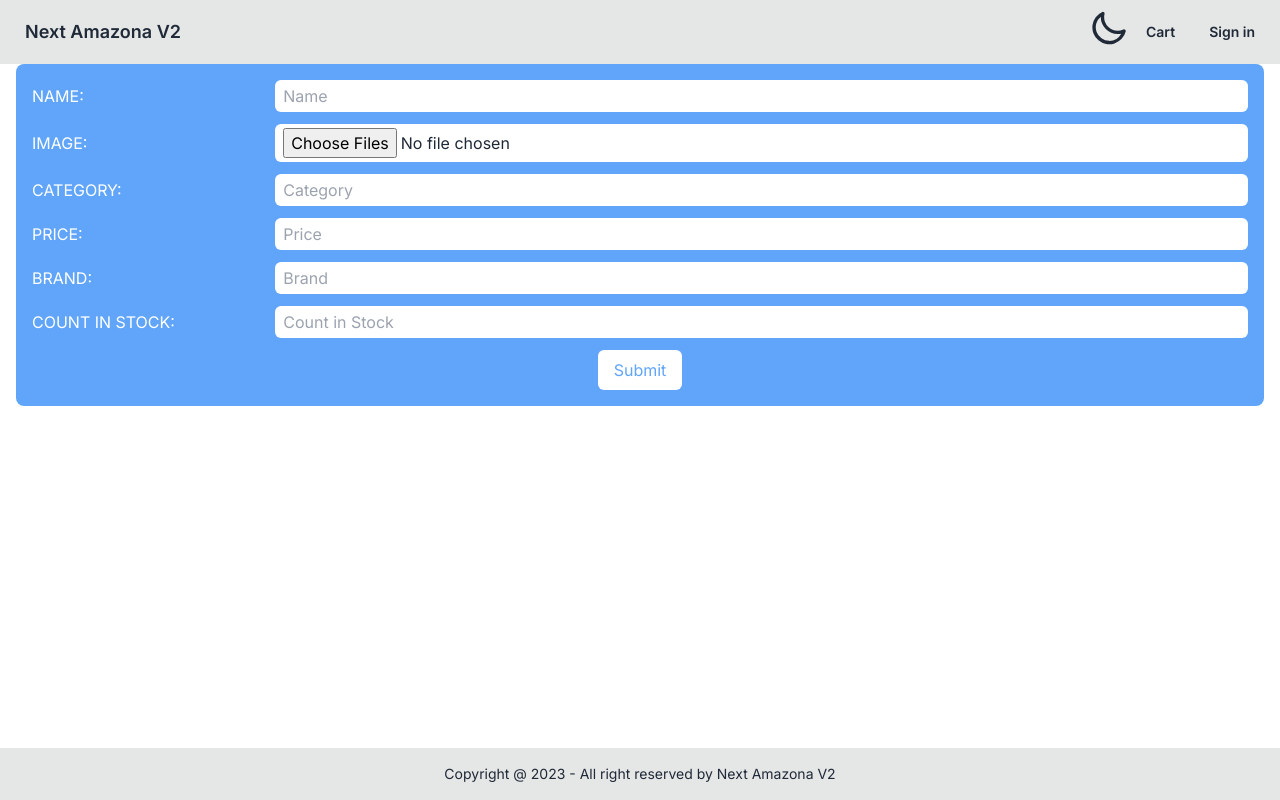
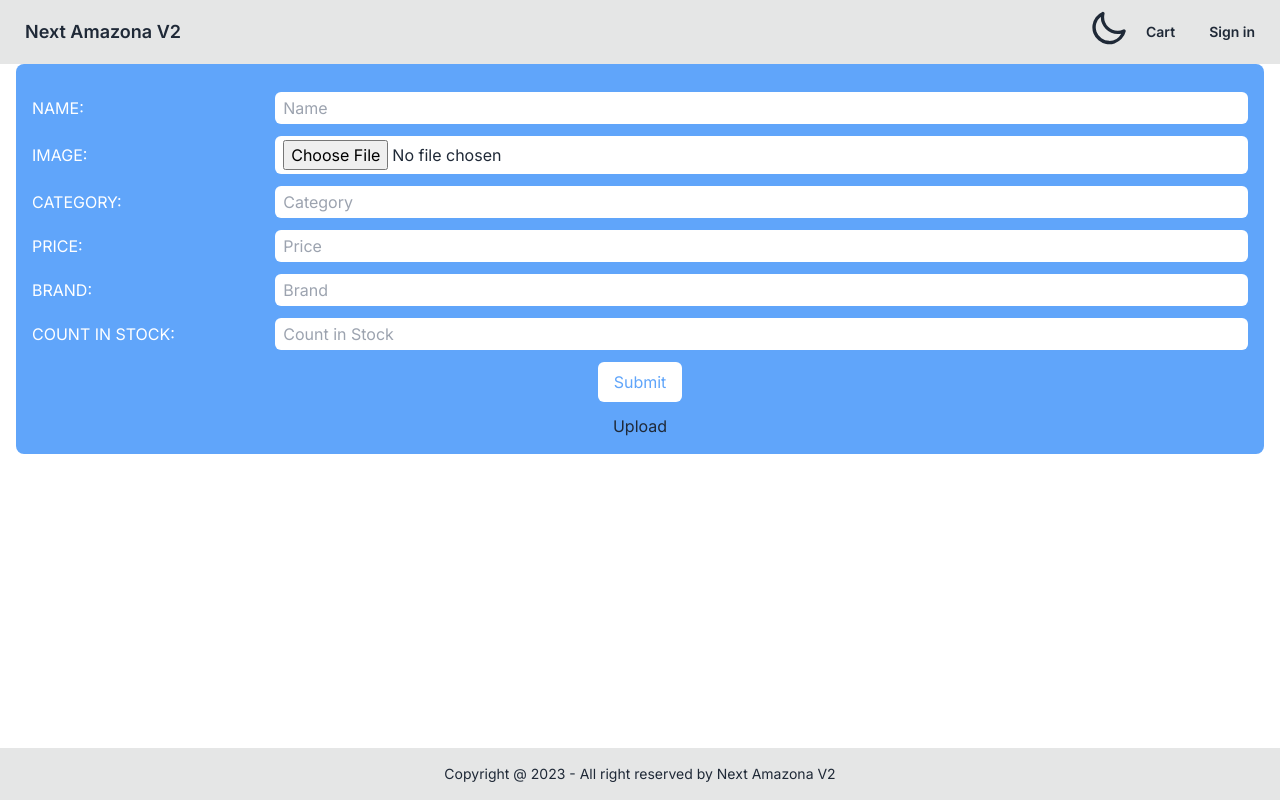
Before and after one commit to Jmarkzcod8r/drib-in, a Next.js app: page /add in a window 1280 px wide. Built offline with nearby package versions, Linux system fonts and the light colour scheme; no server answers.

Commit message:
Was able to make an add.tsx page as a form to add products but still ongoing

```diff
--- a/app/(front)/add/add.tsx
+++ b/app/(front)/add/add.tsx
@@ -1,8 +1,118 @@
 'use client'
 
-import React, { useState } from 'react';
+import React, { useEffect, useState } from 'react';
+import ImageKit from 'imagekit';
+import Image from 'next/image';
+import axios from 'axios'
+import { storage } from '../../../lib/firebase-config'
+import {
+  ref,
+  uploadBytes,
+  getDownloadURL,
+  listAll,
+  deleteObject,
+} from "firebase/storage";
+import { v4 } from "uuid";
+
+
 
 const AddProductForm: React.FC<{ onSubmit: (formData: any) => void }> = ({ onSubmit }) => {
+
+// //     // ImageKit
+//   const imagekit = new ImageKit({
+//     publicKey: "public_zfnfmyT6QMQG7IzlVPv9IYulFRg=",
+//     privateKey: "private_gA4rYPHq2cgIIdjNyHHR2JHohTE=",
+//     urlEndpoint: "https://ik.imagekit.io/JMnext08",
+//     // authenticationEndpoint: "http://localhost:3000/api/auth",
+// });
+
+// // function uploadImage() {
+// //   const file = document.getElementById("file1");
+// //   console.log('this is file',file)
+
+// //   // Generate authentication parameters
+// //   const authenticationParameters = imagekit.getAuthenticationParameters();
+
+// //   // Prepare options for upload
+// //   const uploadOptions = {
+// //       file: file,
+// //       fileName: "abc1.jpg",
+// //       folder: "/your_folder", // Specify your desired folder for uploads
+// //       useUniqueFileName: true,
+// //       tags: ["tag1"],
+// //       isPrivateFile: true, // Mark the file as private if needed
+// //       customCoordinates: "10,10,100,100", // If you want to crop the image
+// //       ...authenticationParameters, // Include authentication parameters
+// //   };
+
+// //   // Upload the image
+// //   imagekit.upload(uploadOptions, function(err, result) {
+// //       if (err) {
+// //           console.error('Error uploading image:', err);
+// //       } else {
+// //           console.log('Image uploaded successfully:', result);
+// //       }
+// //   });
+// // }
+const [imageUpload, setImageUpload] = useState<File | null>(null)
+const [photoref, setPhotoref] = useState(``)
+
+const folderRef = ref(storage, "images/");
+
+const uploadFile = (imageUpload) => {
+  if (imageUpload == null) return;
+  listAll(folderRef).then((response) => {
+    console.log("current response: ", response);
+    // response.items.forEach((item, index) => {
+      // console.log("loc: ", item._location.path_);
+
+      // const deleteRef = ref(storage, item._location.path_);
+      // deleteObject(deleteRef);
+    // });
+  });
+  try {
+    if (imageUpload) {
+      console.log('this is imagepload',imageUpload)
+      const imageRef = ref(storage, `images/${imageUpload.name + v4()}`);
+      uploadBytes(imageRef, imageUpload).then((snapshot) => {
+        getDownloadURL(snapshot.ref).then((url) => {
+          // setCurrentpic(url);
+          setPhotoref(url);
+          console.log("this url: ",url)
+
+          // const handleUpload = async () => {
+          //   // Send a POST request to your backend API endpoint to save the photo reference to MongoDB
+          //   try {
+          //     const response = await axios.post(`/api/addPhotoref`, {
+          //       photoref: url,
+          //       // email: 'jhjasd',
+          //     });
+          //     console.log(response.data);
+          //   } catch (error) {
+          //     console.error(error);
+          //   }
+          // };
+
+          // handleUpload();
+        });
+      });
+
+
+    }
+
+
+
+
+  } catch (err) {
+    console.log(err)
+  }
+
+};
+
+
+
+
+
   const [formData, setFormData] = useState({
     name: '',
     slug: '',
@@ -40,8 +150,24 @@ const AddProductForm: React.FC<{ onSubmit: (formData: any) => void }> = ({ onSub
     });
   };
 
+  useEffect(() => {
+    console.log(imageUpload) ;
+    console.log(`this is photoref`,photoref)
+  })
+
   return (
     <form onSubmit={handleSubmit} className='flex flex-col bg-blue-400 gap-3 p-4 rounded-lg'>
+              <div className='flex justify-center'>
+          {photoref && (
+            <Image
+              className=""
+              src={photoref}
+              height={80}
+              width={80}
+              alt=""
+            />
+          )}
+        </div>
       <div className='flex flex-row items-center'>
         <p className='mr-4 text-white'>NAME:</p>
         <input
@@ -64,16 +190,26 @@ const AddProductForm: React.FC<{ onSubmit: (formData: any) => void }> = ({ onSub
           onChange={handleChange}
         />
       </div> */}
-      <div className='flex flex-row items-center'>
+      <div className='flex flex-row items-center '>
         <p className='mr-4 text-white'>IMAGE:</p>
         <input
-          className='w-[80%] bg-white rounded-md py-1 px-2 ml-auto'
-          id="image"
-          type="file"
-          accept="image/*"
-          multiple // Enable multi-file upload
-          // onChange={handleImageChange}
-        />
+  className='w-[80%] bg-white rounded-md py-1 px-2 ml-auto'
+  type="file"
+  placeholder='01'
+          onChange={(event) => {
+            if (event.target.files && event.target.files.length > 0) {
+              const selectedFile = event.target.files[0];
+              const fileSizeInBytes = selectedFile.size;
+              const fileSizeInMB = fileSizeInBytes / (1024 * 1024);
+              console.log(`File size: ${fileSizeInMB.toFixed(2)} MB`);
+              // setImageUpload(selectedFile);
+              uploadFile(selectedFile)
+              setImageUpload(selectedFile);
+            } else {
+              console.log("No file selected");
+              // Handle the case when no file is selected
+            }
+          }} />
       </div>
       <div className='flex flex-row items-center'>
         <p className='mr-4 text-white'>CATEGORY:</p>
@@ -148,6 +284,13 @@ const AddProductForm: React.FC<{ onSubmit: (formData: any) => void }> = ({ onSub
       >
         Submit
       </button>
+
+      <button onClick={uploadFile}>
+        Upload
+      </button>
+
+
+      {/* <button onClick={uploadImage}>Upload Image</button> */}
     </form>
   );
 };
@@ -161,6 +304,8 @@ const MyComponent: React.FC = () => {
   return (
     <div>
       <AddProductForm onSubmit={handleSubmit} />
+
+      {/* <button onClick={uploadImag}>Upload Image</button> */}
     </div>
   );
 };
--- a/app/(front)/prof/page.tsx
+++ b/app/(front)/prof/page.tsx
@@ -1,11 +1,44 @@
-import React from 'react'
+'use client'
 
-const page = () => {
+import React, { useState , useEffect } from 'react';
+import ImageKit from 'imagekit';
+import Image from 'next/image';
+import axios from 'axios'
+import { storage } from '../../../lib/firebase-config'
+import {
+  ref,
+  uploadBytes,
+  getDownloadURL,
+  listAll,
+  deleteObject,
+} from "firebase/storage";
+import { v4 } from "uuid";
+
+function FileInput() {
+
+  const [fil, setFil] = useState({});
+
+  const handleChange = (event) => {
+    const fileList = event.target.files;
+    console.log('Selected files:', fileList);
+    setFil(fileList);
+  };
+
+  const handleChange2 = (event) => {
+    const fileList = event.target.files;
+    console.log('Selected files:', fileList);
+  };
+
+  useEffect(() => {
+    console.log(`filzz`,fil[0]);
+  }, [fil]); // Adding fil as a dependency to useEffect
+
   return (
     <div>
-      asdas
+      <input id='0' type="file" onChange={handleChange} />
+      <input id='1' type="file" onChange={handleChange2} />
     </div>
-  )
+  );
 }
 
-export default page
+export default FileInput;
--- /dev/null
+++ b/app/api/addPhotoref/route.ts
@@ -0,0 +1,14 @@
+export default async function handler (req, res) {
+    if (req) {
+        return res.json(
+            { message: 'User has been created' },
+            {
+              status: 201,
+            }
+          )
+
+    }
+
+
+
+}
```
Also changed, not shown: app/(front)/imagekit/page.tsx (added, +22 -0 lines), app/api/imagekit/route.ts (added, +26 -0 lines).
